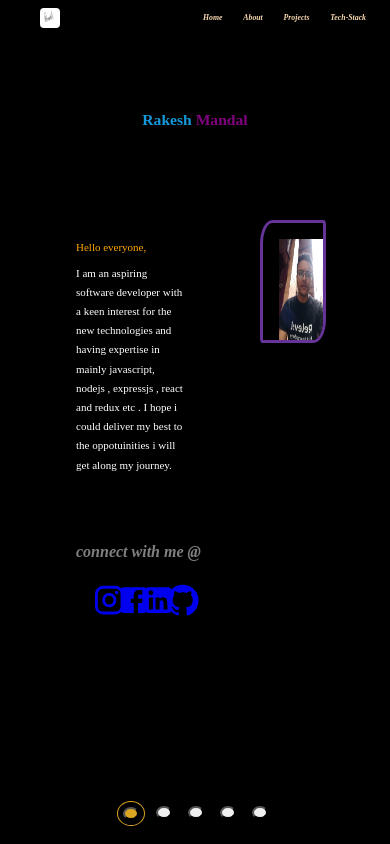
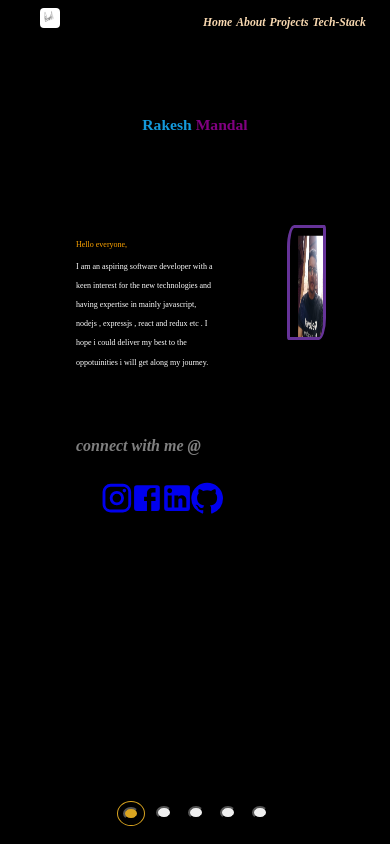
Before and after one commit to Rakesh-08/demo-website, a React (Vite) app in the folder portfolio/: page /#home in a window 390 px wide. Shown: the top 844 px of the page. Built offline with nearby package versions, Linux system fonts and the light colour scheme.

Commit message:
responsive modifications

```diff
--- a/portfolio/src/App.css
+++ b/portfolio/src/App.css
@@ -19,15 +19,23 @@ a{
     width: 44px;
     } */
 
+
+ .headings .nav{
+      font-size:3vw;
+    }
+
   .homeLeft  .intro{
-       font-size: 11px;
+       font-size: 8px;
 
     }
 
+
   .homeLeft  .socialChannels{
 
+
      transform: scale(0.7);
-      width: 100%;
+     width: 100%;
+
     }
  .commentsContainer .commentBox{
       height: 16em;
--- a/portfolio/src/components/Footer/Footer.css
+++ b/portfolio/src/components/Footer/Footer.css
@@ -57,10 +57,8 @@ input{
 }
 
 .footerLowerPart{
-
+   margin-left: 2em;
     height: 50%;
-    display: flex;
-    justify-content: space-evenly;
 
 }
 
--- a/portfolio/src/components/Footer/Footer.jsx
+++ b/portfolio/src/components/Footer/Footer.jsx
@@ -59,6 +59,7 @@ export default function Footer({ handleFormSubmit }) {
             <div className="formfield">
               <label>Message </label>
               <input
+                style={{height:"4em"}}
                 required
                 value={formInfo.message}
                 onChange={(e) =>
--- a/portfolio/src/components/Home/Home.css
+++ b/portfolio/src/components/Home/Home.css
@@ -24,7 +24,7 @@
     border-radius: 19% 4% 19% 4%;
     border: 3px solid rebeccapurple;
     position: absolute;
-    padding: 1em 0em 0em 1em;
+    padding: 2vw 0em 0em 2vw;
     right:2em;
 
 
@@ -56,6 +56,9 @@
     align-items: center;
     justify-content: space-around;
 }
+.media{
+    margin:4px
+}
 .icon{
      transform: scale(1.4);
 }
--- a/portfolio/src/components/Home/Home.jsx
+++ b/portfolio/src/components/Home/Home.jsx
@@ -11,49 +11,58 @@ export default function Home() {
     <div className="home" id="home">
       <div className="welcomeMsg">
         <h3>
-          <span className='firstN'>Rakesh</span>
-          <span className="lastN">   Mandal</span>
+          <span className="firstN">Rakesh</span>
+          <span className="lastN"> Mandal</span>
         </h3>
-
       </div>
       <div className="homeContainer">
         <div className="homeLeft">
           <p className="intro">
-            <span style={{color:"orange" ,lineHeight:"3em"}}>Hello everyone,</span>
-            <br/>
-             I am an aspiring software developer with a keen interest for the  new technologies and having expertise in mainly  javascript, nodejs , expressjs , react and redux etc . I hope  i could  deliver my best to the oppotuinities i will get along  my  journey.
+            <span style={{ color: "orange", lineHeight: "3em" }}>
+              Hello everyone,
+            </span>
+            <br />I am an aspiring software developer with a keen interest for
+            the new technologies and having expertise in mainly javascript,
+            nodejs , expressjs , react and redux etc . I hope i could deliver my
+            best to the oppotuinities i will get along my journey.
           </p>
           <br />
           <br />
 
           <h4 className="connect">connect with me @ </h4>
           <div className="socialChannels">
-
+            <div className="media">
               <a
                 href="https://www.instagram.com/rakesh_mandal080499/"
                 target="_blank"
               >
-
                 <InstagramIcon fontSize="large" className="icon" />
               </a>
+            </div>
 
+            <div className="media">
               <a
                 href="https://www.facebook.com/profile.php?id=100009636102737"
                 target="_blank"
               >
                 <FacebookIcon fontSize="large" className="icon" />
               </a>
+            </div>
 
+            <div className="media">
               <a
                 href="https://www.linkedin.com/in/rakesh-mandal-27b809193"
                 target="_blank"
               >
                 <LinkedInIcon fontSize="large" className="icon" />
               </a>
+            </div>
 
+            <div className="media">
               <a href="https://github.com/Rakesh-08" target="_blank">
                 <GitHubIcon fontSize="large" className="icon" />
               </a>
+            </div>
           </div>
         </div>
         <div className="homeRight">
--- a/portfolio/src/components/Navbar/NavItem/NavItem.jsx
+++ b/portfolio/src/components/Navbar/NavItem/NavItem.jsx
@@ -6,7 +6,7 @@ export default function NavItem({heading,id,windowProp}) {
 
     return (
         <div className="headings">
-            <a href={id} ><h1 onClick={()=>windowProp(id)}>{heading}</h1></a>
+            <a href={id} ><h1 className="nav" onClick={()=>windowProp(id)}>{heading}</h1></a>
 
         </div>
     )
--- a/portfolio/src/components/TechExpertise/TeckExpertise.jsx
+++ b/portfolio/src/components/TechExpertise/TeckExpertise.jsx
@@ -11,7 +11,7 @@ export default function TechExpertise() {
       <div>
         <h2 className="techTitle">Tech - Stack</h2>
         <div className="techIntro">
-         In the very first step , I had learnt  HTML , CSS and Javascript and then i have accumulated the knowledge of nodejs , expressjs , jest , mysql , mongodb , react , redux and bootstrap  but  there is  a lot to add ....
+         In the very first step , I had learnt  HTML , CSS and Javascript and then i have accumulated the knowledge of nodejs , expressjs , jest , mysql , mongodb , react , redux and bootstrap  and still  there is  a lot to add ....
         </div>
       </div>
       <div className="techContainer">
```
Lines whose indentation alone changed are shown as unchanged.
